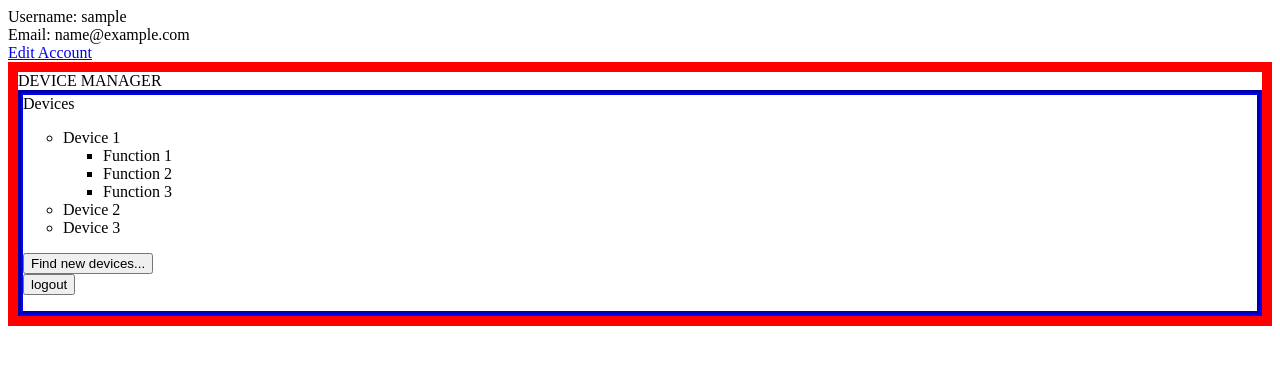
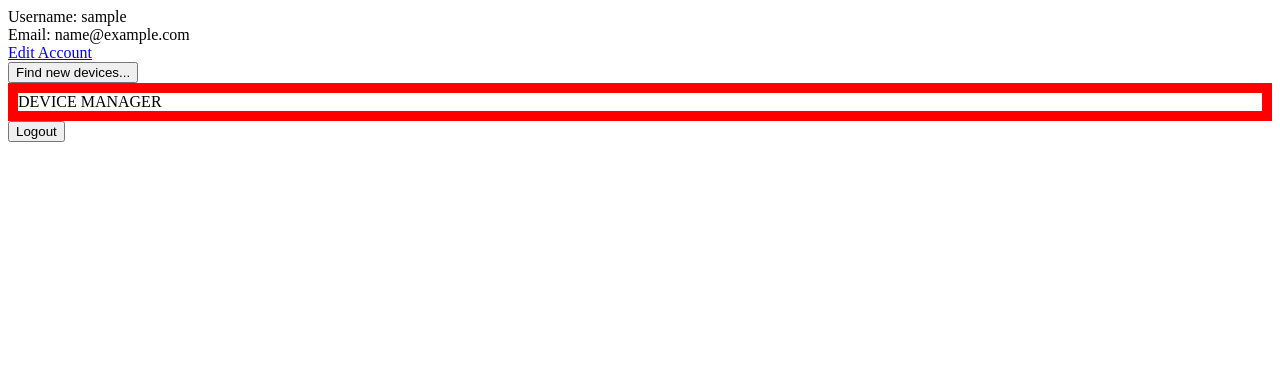
Before and after one commit to sjstolze/group-3-smart-home-project, a PHP site: page /homepage.php in a window 1280 px wide. Shown: the top 365 px of the page. Run offline with PHP 8.4, Linux system fonts and the light colour scheme; the visitor is signed in with stand-in values (Sample User, id 1).

Commit message:
Testing show/hide button click

```diff
--- a/homepage.php
+++ b/homepage.php
@@ -15,6 +15,7 @@ if(!isset($_SESSION['username']) && !isset($_SESSION['email']))
 ?>
 <script>
 function runClient(){
+	document.getElementById('temp').style.display = "inline";
 	var xmlhttp = new XMLHttpRequest();
 	xmlhttp.onreadystatechange = function() {
 		if (xmlhttp.readyState == 4 && xmlhttp.status == 200) {
@@ -35,27 +36,28 @@ function runClient(){
 	ol.b {list-style-type: square;}
 </style>
 <body>
+	<button onclick = "runClient();">Find new devices...</button>
+	<div id = "foo"><div>
+
 	<div class="red">
-		DEVICE MANAGER
-		<div class = "blue">
-		Devices
+	DEVICE MANAGER
+		<div class = "blue" id = "temp" style = "display: none">
+		Devices Found
 			<ol class = "a">
-				<li>Device 1</li>
+				<li>Generic Device 1</li>
 					<ol class = "b">
-						<li>Function 1</li>
-						<li>Function 2</li>
-						<li>Function 3</li>
+						<li>Generic Function 1</li>
+						<li>Generic Function 2</li>
+						<li>Generic Function 3</li>
 					</ol>
-				<li>Device 2</li>
-				<li>Device 3</li>
+				<li>Generic Device 2</li>
+				<li>Generic Device 3</li>
 			</ol>
-		<button onclick = "runClient();">Find new devices...</button>
-		<div id = "foo"><div>
 		</div>
 	</div>
 
 	<form name="logout_form" action="<?php print(dirname($_SERVER['SCRIPT_NAME']) . "/login.php")?>" method="POST">
-    		<input type="submit" value="logout">
+    		<input type="submit" value="Logout">
     		<input type="hidden" name="logout" value="true">
 
 </form>
```
